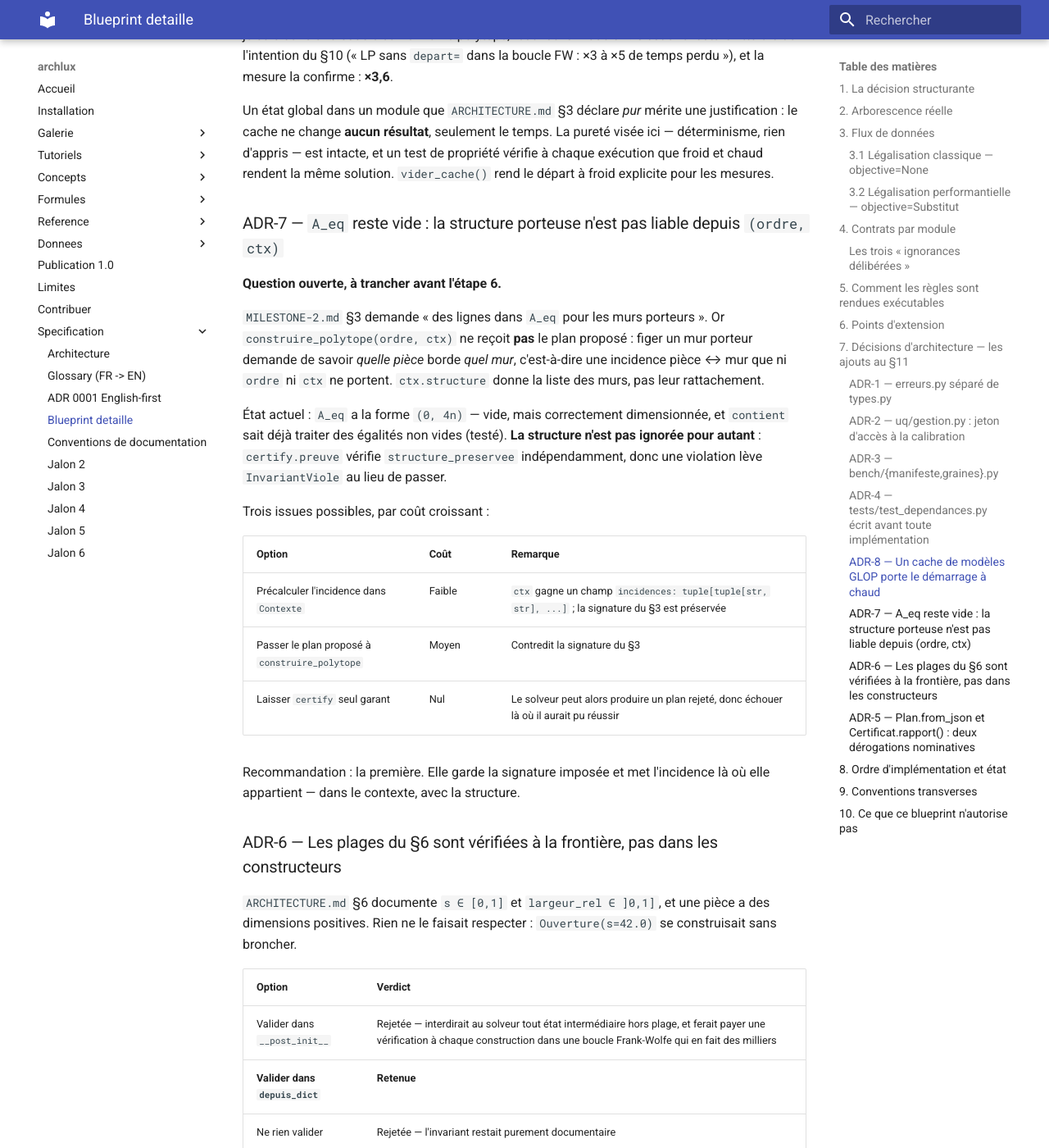
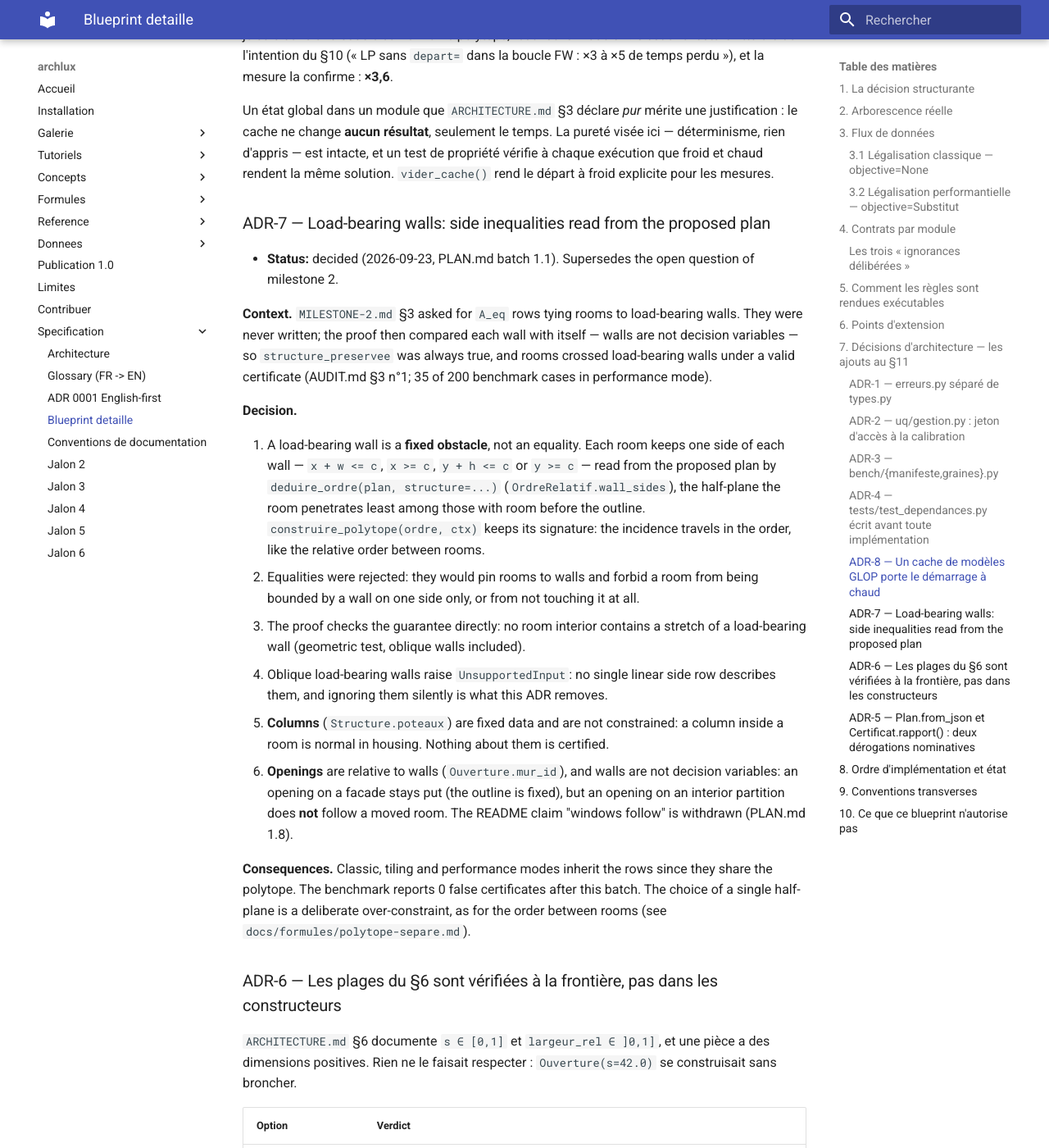
Before and after one commit to joeylukoji/archlux, an MkDocs documentation site: the page built from docs/specification/Project_Architecture_Blueprint.md, in a window 1280 px wide and 1400 px high, scrolled down 8738 px. Shown: the whole window at 82% size. Built offline with MkDocs 1.6.1 and Material for MkDocs 9.7.7, drawn with Linux system fonts in a browser that asks for light colours.

Commit message:
Address the review of batch 1.1 (load-bearing walls)
- M1: a room overflowing the end of a partial wall was sent across the
  whole wall (false refusal; 7 of 200 in the new partial-wall benchmark
  mode). The side kept is now the half-plane the room penetrates least,
  among those with room before the outline, so a full-span wall still
  never sends a room beyond the building. Regression tests for both.
- Zero-length walls are ignored (the proof already did); walls with less
  than 1e-7 m of skew count as axis-aligned instead of oblique.
- The new order field is English: OrdreRelatif.wall_sides (ADR 0001).
- M2: ADR-7 rewritten as the decision taken (inequalities, not equalities;
  columns not constrained; openings on interior partitions do not follow);
  stale docs fixed (msd.md claimed load-bearing annotations MSD does not
  have, test_polytope docstring, tolerance descriptions); limites.md says
  what the structure certificate does not cover; regression test of the
  audit's 5 x 3 grid with a wall at x = 6.
- Proof and graph read their tolerances from the registry; a test pins
  the solver/proof margin (5e-8 m accepted, 1 mm refused).
- UnsupportedInput documented in legalize and is_feasible.
- export.svg draws structure walls passed with walls=, so a plan need not
  repeat them; the benchmark gallery uses it.

Co-Authored-By: Claude Opus 5.5 <noreply@anthropic.com>

```diff
--- a/docs/limites.md
+++ b/docs/limites.md
@@ -139,6 +139,20 @@ recherche ouverte, mesurée et publiée par le projet (dérive, banc d'essai).
 Si la dérive est détectée, le certificat affiche `NON EVALUABLE` plutôt qu'un
 intervalle trompeur.
 
+## Load-bearing structure: what is and is not certified
+
+Since 0.10 (ADR-7), the certificate proves that **no room crosses a load-bearing wall**,
+and the solver keeps every room on its side of each wall. It does not certify more:
+
+- **Columns** (`Structure.poteaux`) are not constrained or checked: a column inside a
+  room is normal in housing, and nothing is claimed about them.
+- **Openings on interior partitions do not follow a moved room**: walls are not decision
+  variables. Openings on facades stay put because the outline is fixed.
+- **Oblique load-bearing walls are refused** (`UnsupportedInput`) rather than ignored:
+  no linear side constraint keeps a rectangle off an oblique segment exactly.
+- Each room keeps **one** side of each wall, read from the proposed plan: a valid
+  arrangement on another side of a partial wall is not explored.
+
 ## `NON EVALUABLE`
 
 Le champ **`NON EVALUABLE`** couvre les articles dont la vérification exige une
--- a/docs/specification/Project_Architecture_Blueprint.md
+++ b/docs/specification/Project_Architecture_Blueprint.md
@@ -337,31 +337,42 @@ ici — déterminisme, rien d'appris — est intacte, et un test de propriété
 exécution que froid et chaud rendent la même solution. `vider_cache()` rend le départ à
 froid explicite pour les mesures.
 
-### ADR-7 — `A_eq` reste vide : la structure porteuse n'est pas liable depuis `(ordre, ctx)`
+### ADR-7 — Load-bearing walls: side inequalities read from the proposed plan
 
-**Question ouverte, à trancher avant l'étape 6.**
+- **Status:** decided (2026-09-23, PLAN.md batch 1.1). Supersedes the open question of
+  milestone 2.
 
-`MILESTONE-2.md` §3 demande « des lignes dans `A_eq` pour les murs porteurs ». Or
-`construire_polytope(ordre, ctx)` ne reçoit **pas** le plan proposé : figer un mur porteur
-demande de savoir *quelle pièce* borde *quel mur*, c'est-à-dire une incidence pièce ↔ mur
-que ni `ordre` ni `ctx` ne portent. `ctx.structure` donne la liste des murs, pas leur
-rattachement.
+**Context.** `MILESTONE-2.md` §3 asked for `A_eq` rows tying rooms to load-bearing walls.
+They were never written; the proof then compared each wall with itself — walls are not
+decision variables — so `structure_preservee` was always true, and rooms crossed
+load-bearing walls under a valid certificate (AUDIT.md §3 n°1; 35 of 200 benchmark cases
+in performance mode).
 
-État actuel : `A_eq` a la forme `(0, 4n)` — vide, mais correctement dimensionnée, et
-`contient` sait déjà traiter des égalités non vides (testé). **La structure n'est pas
-ignorée pour autant** : `certify.preuve` vérifie `structure_preservee` indépendamment,
-donc une violation lève `InvariantViole` au lieu de passer.
+**Decision.**
 
-Trois issues possibles, par coût croissant :
+1. A load-bearing wall is a **fixed obstacle**, not an equality. Each room keeps one
+   side of each wall — `x + w <= c`, `x >= c`, `y + h <= c` or `y >= c` — read from the
+   proposed plan by `deduire_ordre(plan, structure=...)` (`OrdreRelatif.wall_sides`),
+   the half-plane the room penetrates least among those with room before the outline.
+   `construire_polytope(ordre, ctx)` keeps its signature: the incidence travels in the
+   order, like the relative order between rooms.
+2. Equalities were rejected: they would pin rooms to walls and forbid a room from
+   being bounded by a wall on one side only, or from not touching it at all.
+3. The proof checks the guarantee directly: no room interior contains a stretch of a
+   load-bearing wall (geometric test, oblique walls included).
+4. Oblique load-bearing walls raise `UnsupportedInput`: no single linear side row
+   describes them, and ignoring them silently is what this ADR removes.
+5. **Columns** (`Structure.poteaux`) are fixed data and are not constrained: a column
+   inside a room is normal in housing. Nothing about them is certified.
+6. **Openings** are relative to walls (`Ouverture.mur_id`), and walls are not decision
+   variables: an opening on a facade stays put (the outline is fixed), but an opening on
+   an interior partition does **not** follow a moved room. The README claim "windows
+   follow" is withdrawn (PLAN.md 1.8).
 
-| Option | Coût | Remarque |
-|---|---|---|
-| Précalculer l'incidence dans `Contexte` | Faible | `ctx` gagne un champ `incidences: tuple[tuple[str, str], ...]` ; la signature du §3 est préservée |
-| Passer le plan proposé à `construire_polytope` | Moyen | Contredit la signature du §3 |
-| Laisser `certify` seul garant | Nul | Le solveur peut alors produire un plan rejeté, donc échouer là où il aurait pu réussir |
-
-Recommandation : la première. Elle garde la signature imposée et met l'incidence là où
-elle appartient — dans le contexte, avec la structure.
+**Consequences.** Classic, tiling and performance modes inherit the rows since they
+share the polytope. The benchmark reports 0 false certificates after this batch. The
+choice of a single half-plane is a deliberate over-constraint, as for the order between
+rooms (see `docs/formules/polytope-separe.md`).
 
 ### ADR-6 — Les plages du §6 sont vérifiées à la frontière, pas dans les constructeurs
 
```
Also changed, not shown: CHANGELOG.md (+7 -0 lines), docs/donnees/msd.md (+4 -2 lines), docs/formules/polytope-separe.md (+13 -4 lines), 11 other files.
